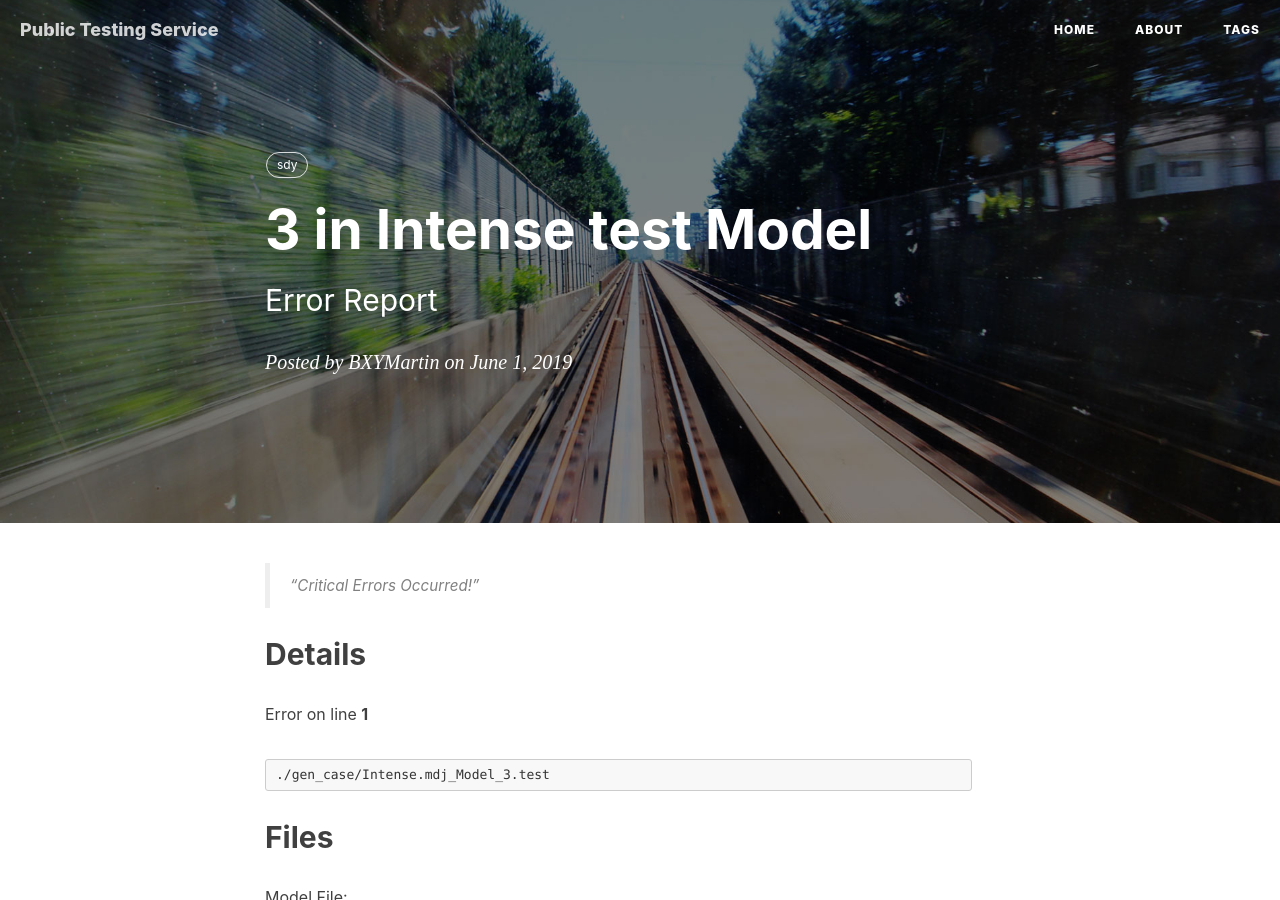
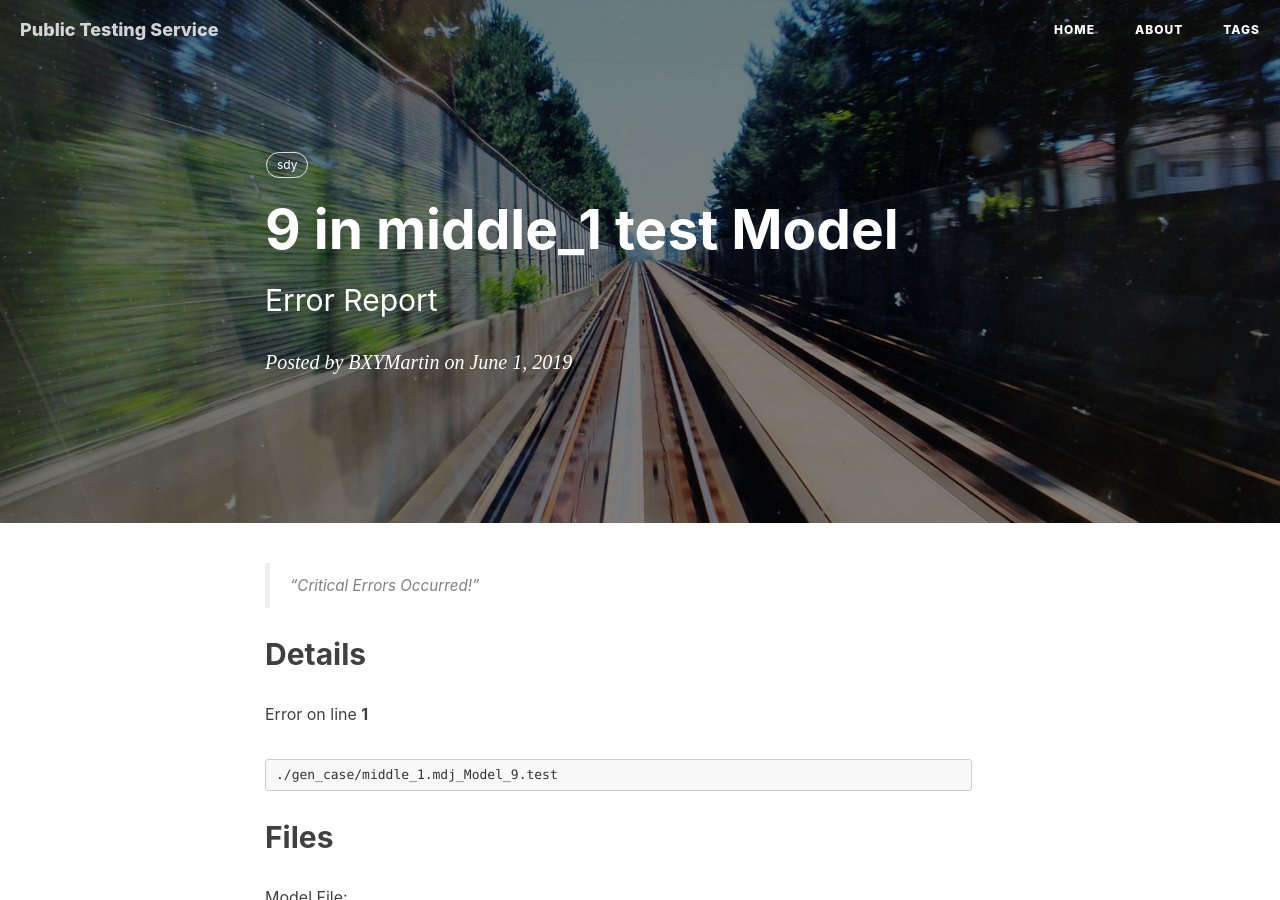
Before and after one commit to BXYMartin/OO-Public, a Jekyll site: the page built from docs/_posts/2019-06-01-13-30-10.markdown, in a window 1280 px wide and 900 px high. Built offline with Jekyll 4.4.1, drawn with Linux system fonts in a browser that asks for light colours; nearby versions of some CDN libraries; comment, search, counter and statistics services are not loaded.

Commit message:
Wrong Behaviour Detected!

````diff
--- a/docs/_posts/2019-06-01-13-30-10.markdown
+++ b/docs/_posts/2019-06-01-13-30-10.markdown
@@ -1,6 +1,6 @@
 ---
 layout:     post
-title:      "3 in Intense test Model"
+title:      "9 in middle_1 test Model"
 subtitle:   "Error Report"
 date:       2019-06-01 13:30:10
 author:     "BXYMartin"
@@ -18,14 +18,14 @@
 Error on line **1**
 
 ```
-./gen_case/Intense.mdj_Model_3.test
+./gen_case/middle_1.mdj_Model_9.test
 ```
 
 ## Files
 
 Model File:
 
-[Source File](https://github.com/BXYMartin/OO-Public/blob/master/test_mdj/Intense.mdj)
+[Source File](https://github.com/BXYMartin/OO-Public/blob/master/test_mdj/middle_1.mdj)
 
 Test case:
 
````
